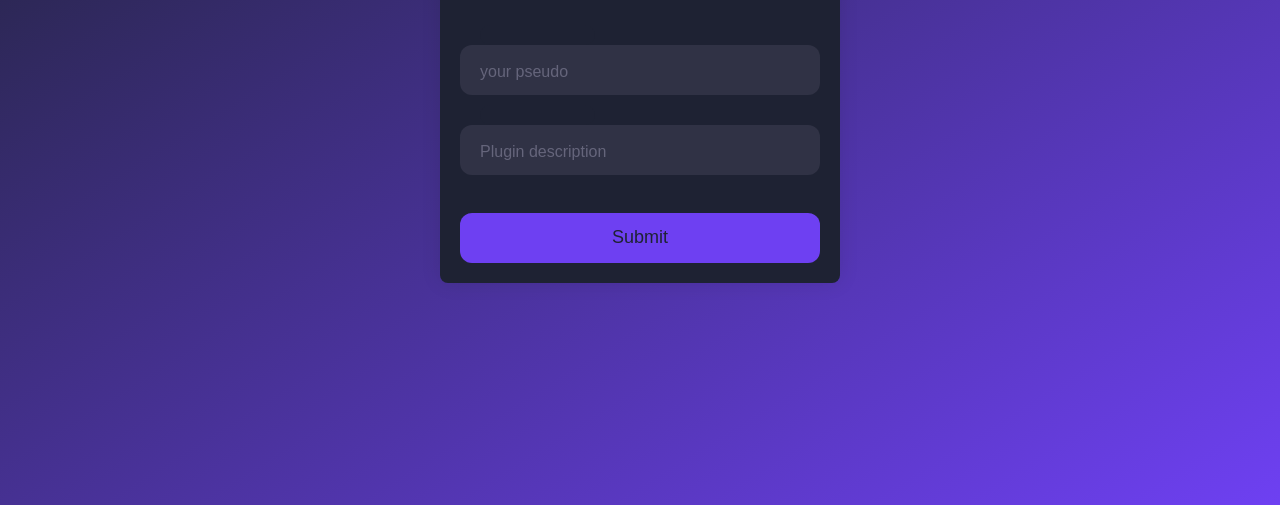
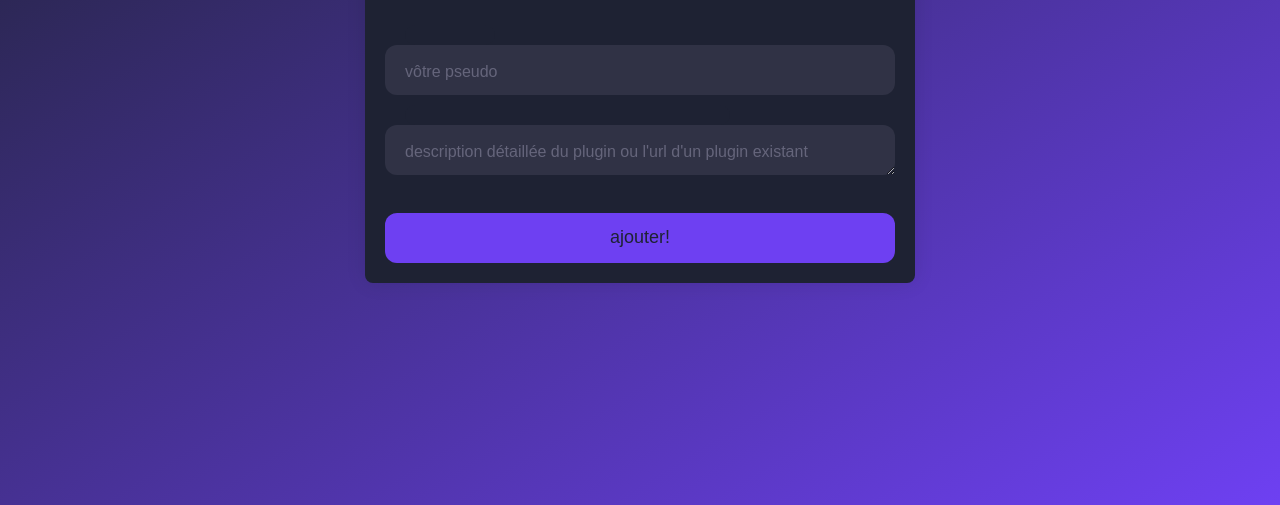
Before and after one commit to Veldoom/veldoom_plugin.github.io, a plain HTML site: page index.html in a window 1280 px wide. Shown: the part 295-800 px from the top of the page. Drawn offline with Linux system fonts and the light colour scheme.

Commit message:
Add files via upload

```diff
--- a/index.html
+++ b/index.html
@@ -8,19 +8,19 @@
 </head>
 <body>
     <div class="container">
-        <h1>Add a New Plugin!</h1>
+        <h1>ajoutez un nouveau plugin!</h1>
         <form id="plugin-form" autocomplete="off">
             <div class="input-container ic1">
                 <input id="pseudo" class="input" type="text" placeholder=" " />
-                <div class="cut"></div>
-                <label for="pseudo" class="placeholder">your pseudo</label>
+                <div class="cut_pseudo"></div>
+                <label for="pseudo" class="placeholder">vôtre pseudo</label>
               </div>
               <div class="input-container ic2">
-                <input id="desc" class="input" type="text" placeholder=" " />
-                <div class="cut"></div>
-                <label for="desc" class="placeholder">Plugin description</label>
+                <textarea id="desc" class="input" type="text" placeholder=" "></textarea>
+                <div class="cut_desc"></div>
+                <label for="desc" class="placeholder">description détaillée du plugin ou l'url d'un plugin existant</label>
               </div>
-            <button type="submit" class="submit">Submit</button>
+            <button type="submit" class="submit">ajouter!</button>
         </form>
     </div>
     <script type="module">
@@ -69,7 +69,7 @@
                     description: desc
                 });
 
-                alert("Plugin added successfully!");
+                alert("Le plugin a été ajouté avec succès!");
             } catch (error) {
                 console.error("Error adding plugin: ", error);
             }
--- a/style.css
+++ b/style.css
@@ -16,7 +16,7 @@ body {
     padding: 20px;
     border-radius: 8px;
     box-shadow: 0 0 20px rgba(0, 0, 0, 0.1);
-    width: 400px;
+    width: 550px;
     max-width: 100%;
     text-align: center;
 }
@@ -47,12 +47,13 @@ form {
     border: 0;
     box-sizing: border-box;
     font-size: 18px;
+    color: #6E40F2;
     height: 100%;
     outline: 0;
     padding: 4px 20px 0;
     width: 100%;
 }
-.cut {
+.cut_desc {
     background-color: #1E2233;
     border-radius: 10px;
     height: 20px;
@@ -61,10 +62,25 @@ form {
     top: -20px;
     transform: translateY(0);
     transition: transform 200ms;
-    width: 115px;
+    width: 325px;
 }
-.input:focus ~ .cut,
-.input:not(:placeholder-shown) ~ .cut {
+.cut_pseudo {
+    background-color: #1E2233;
+    border-radius: 10px;
+    height: 20px;
+    left: 20px;
+    position: absolute;
+    top: -20px;
+    transform: translateY(0);
+    transition: transform 200ms;
+    width: 90px;
+}
+.input:focus ~ .cut_desc,
+.input:not(:placeholder-shown) ~ .cut_desc {
+    transform: translateY(8px);
+}
+.input:focus ~ .cut_pseudo,
+.input:not(:placeholder-shown) ~ .cut_pseudo {
     transform: translateY(8px);
 }
 .placeholder {
```
